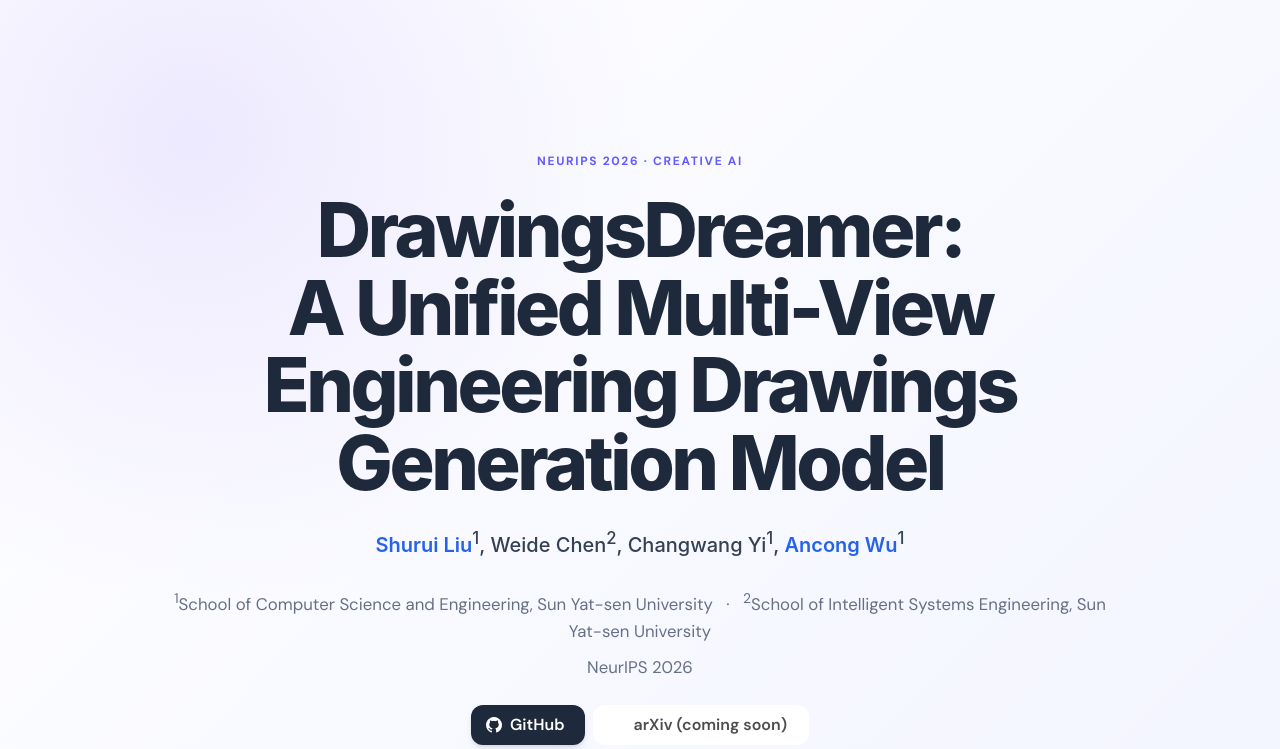
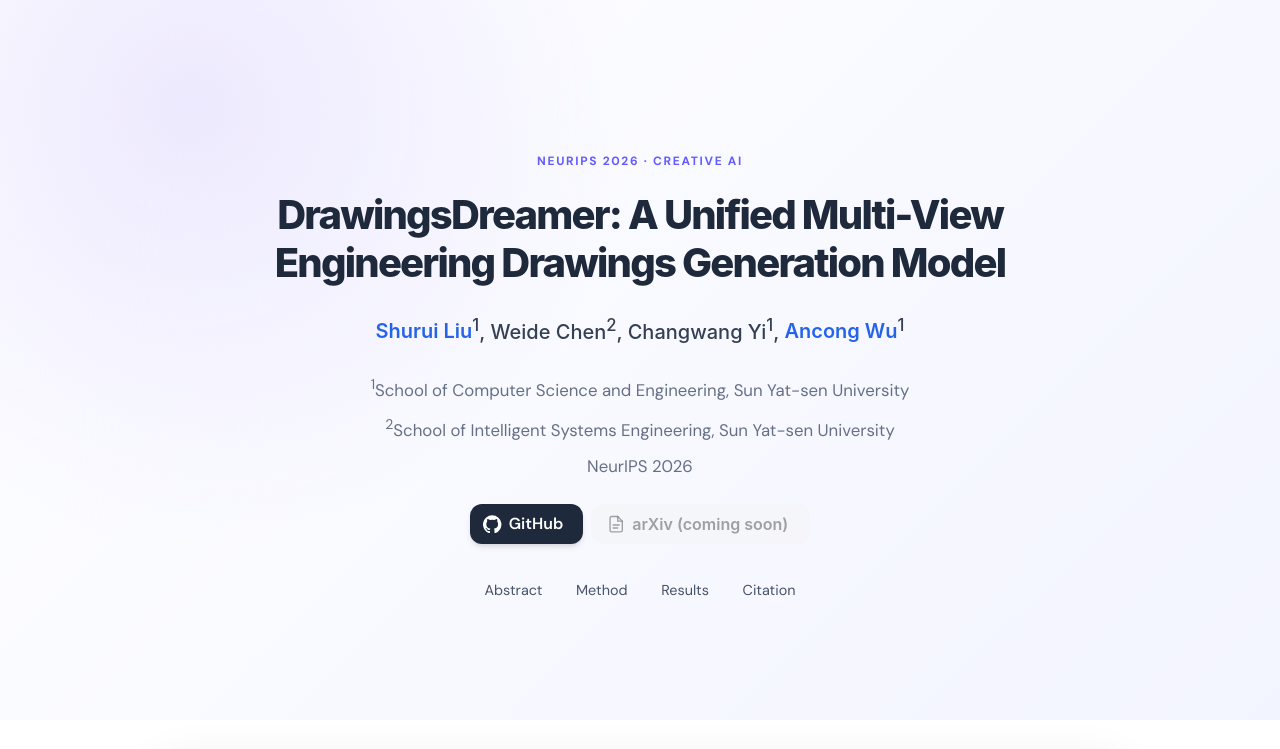
Before and after one commit to drawingsdreamer/drawingsdreamer.github.io, a plain HTML site: page index.html in a window 1280 px wide. Shown: the top 749 px of the page. Drawn offline with Linux system fonts and the light colour scheme.

Commit message:
Polish heading, affiliations and resource icons

```diff
--- a/index.html
+++ b/index.html
@@ -46,7 +46,9 @@
     h1,h2,h3,h4,.publication-title,.section-title { font-family:'Space Grotesk', sans-serif; }
     .hero.hero-main { background: radial-gradient(circle at 15% 15%, #ede9fe 0, transparent 35%), linear-gradient(135deg,#fff 0%,#f8f9ff 55%,#f2f4ff 100%); padding:5.5rem 1.5rem 3rem; }
     .eyebrow { letter-spacing:.14em; text-transform:uppercase; font-size:.75rem; font-weight:700; color:var(--accent); margin-bottom:1.25rem; }
-    .publication-title { font-size:clamp(2.35rem,6vw,4.7rem)!important; line-height:1.03!important; letter-spacing:-.045em; max-width:900px; margin:0 auto 1.4rem!important; }
+    .publication-title { font-size:clamp(1.75rem,3.5vw,2.5rem)!important; line-height:1.2!important; letter-spacing:-.045em; max-width:900px; margin:0 auto 1.4rem!important; }
+    .title-line { display:block; }
+    .button .icon svg { width:1.15rem; height:1.15rem; display:block; }
     .publication-authors { color:#344054; line-height:1.8; }
     .publication-authors a { color:#4338ca; font-weight:600; }
     .institution { color:var(--muted); font-size:1.05rem; margin-top:.6rem; }
@@ -86,18 +88,19 @@
       <div class="hero-body">
         <div class="container is-max-desktop has-text-centered">
           <p class="eyebrow">NeurIPS 2026 · Creative AI</p>
-          <h1 class="publication-title">DrawingsDreamer:<br>A Unified Multi-View Engineering Drawings Generation Model</h1>
+          <h1 class="publication-title"><span class="title-line">DrawingsDreamer: A Unified Multi-View</span><span class="title-line">Engineering Drawings Generation Model</span></h1>
           <div class="publication-authors is-size-5">
             <a href="https://howccc.github.io/" target="_blank">Shurui Liu</a><sup>1</sup>,
             <span>Weide Chen</span><sup>2</sup>,
             <span>Changwang Yi</span><sup>1</sup>,
             <a href="https://www.isee-ai.cn/~wuancong/index.html" target="_blank">Ancong Wu</a><sup>1</sup>
           </div>
-          <p class="institution"><sup>1</sup>School of Computer Science and Engineering, Sun Yat-sen University &nbsp; · &nbsp; <sup>2</sup>School of Intelligent Systems Engineering, Sun Yat-sen University</p>
+          <p class="institution"><sup>1</sup>School of Computer Science and Engineering, Sun Yat-sen University</p>
+          <p class="institution"><sup>2</sup>School of Intelligent Systems Engineering, Sun Yat-sen University</p>
           <p class="institution">NeurIPS 2026</p>
           <div class="buttons is-centered mt-5">
-            <a class="button is-dark is-rounded" href="https://github.com/HowCCC/DrawingsDreamer" target="_blank"><span class="icon"><i class="fab fa-github"></i></span><span>GitHub</span></a>
-            <a class="button is-light is-rounded" href="#" aria-disabled="true" title="arXiv link coming soon"><span class="icon"><i class="ai ai-arxiv"></i></span><span>arXiv (coming soon)</span></a>
+            <a class="button is-dark is-rounded" href="https://github.com/HowCCC/DrawingsDreamer" target="_blank"><span class="icon"><svg viewBox="0 0 24 24" fill="currentColor" aria-hidden="true" focusable="false"><path d="M12 .3a12 12 0 0 0-3.79 23.39c.6.11.82-.26.82-.58v-2.23c-3.34.73-4.04-1.42-4.04-1.42-.55-1.39-1.33-1.76-1.33-1.76-1.09-.75.08-.73.08-.73 1.21.09 1.84 1.24 1.84 1.24 1.07 1.83 2.81 1.3 3.49.99.11-.78.42-1.3.76-1.6-2.67-.3-5.47-1.33-5.47-5.93 0-1.31.47-2.38 1.24-3.22-.12-.3-.54-1.52.12-3.18 0 0 1.01-.32 3.3 1.23a11.5 11.5 0 0 1 6 0c2.29-1.55 3.3-1.23 3.3-1.23.66 1.66.24 2.88.12 3.18.77.84 1.23 1.91 1.23 3.22 0 4.61-2.8 5.62-5.48 5.92.43.37.82 1.1.82 2.22v3.3c0 .32.22.69.83.57A12 12 0 0 0 12 .3Z"/></svg></span><span>GitHub</span></a>
+            <button type="button" class="button is-light is-rounded" disabled title="arXiv link coming soon"><span class="icon"><svg viewBox="0 0 24 24" fill="none" stroke="currentColor" stroke-width="1.8" stroke-linecap="round" stroke-linejoin="round" aria-hidden="true" focusable="false"><path d="M14 2H6a2 2 0 0 0-2 2v16a2 2 0 0 0 2 2h12a2 2 0 0 0 2-2V8z"/><path d="M14 2v6h6M8 13h8M8 17h6"/></svg></span><span>arXiv (coming soon)</span></button>
           </div>
           <nav class="nav-pills" aria-label="Page sections"><a href="#abstract">Abstract</a><a href="#method">Method</a><a href="#results">Results</a><a href="#citation">Citation</a></nav>
         </div>
@@ -133,7 +136,6 @@
         <h2 class="section-title has-text-centered">Qualitative results</h2>
         <p class="copy has-text-centered mb-6">The model produces structured drawings across conditional translation, completion, and unconditional sampling tasks.</p>
         <div class="columns is-multiline"><div class="column is-half"><figure class="figure-card"><img src="static/images/drawingsdreamer/iso-to-orthographic.png" alt="Isometric to orthographic translation" loading="lazy"><figcaption><strong>Isometric → orthographic.</strong> Translation from an isometric context to the three aligned orthographic views.</figcaption></figure></div><div class="column is-half"><figure class="figure-card"><img src="static/images/drawingsdreamer/orthographic-to-iso.png" alt="Orthographic to isometric translation" loading="lazy"><figcaption><strong>Orthographic → isometric.</strong> Reconstructing a consistent isometric view from orthographic inputs.</figcaption></figure></div><div class="column is-half"><figure class="figure-card"><img src="static/images/drawingsdreamer/partial-completion.png" alt="Partial view completion" loading="lazy"><figcaption><strong>Partial view completion.</strong> Completing missing top and right views from an isometric and front-view context.</figcaption></figure></div><div class="column is-half"><figure class="figure-card"><img src="static/images/drawingsdreamer/unconditional.png" alt="Unconditional multi-view generation" loading="lazy"><figcaption><strong>Unconditional generation.</strong> Diverse, structurally valid multi-view engineering drawings sampled without context.</figcaption></figure></div></div>
-        <div class="columns is-vcentered mt-5"><div class="column is-8"><figure class="figure-card"><img src="static/images/drawingsdreamer/comparison.svg" alt="Comparison of generated engineering drawings" loading="lazy"><figcaption>Comparison of generated drawing quality across methods.</figcaption></figure></div><div class="column"><h3 class="title is-4">Structured outputs</h3><p class="copy">Because the output stays in a vector sequence format, generated drawings remain compact, editable, and directly usable in downstream CAD workflows.</p></div></div>
       </div>
     </section>
 
```
